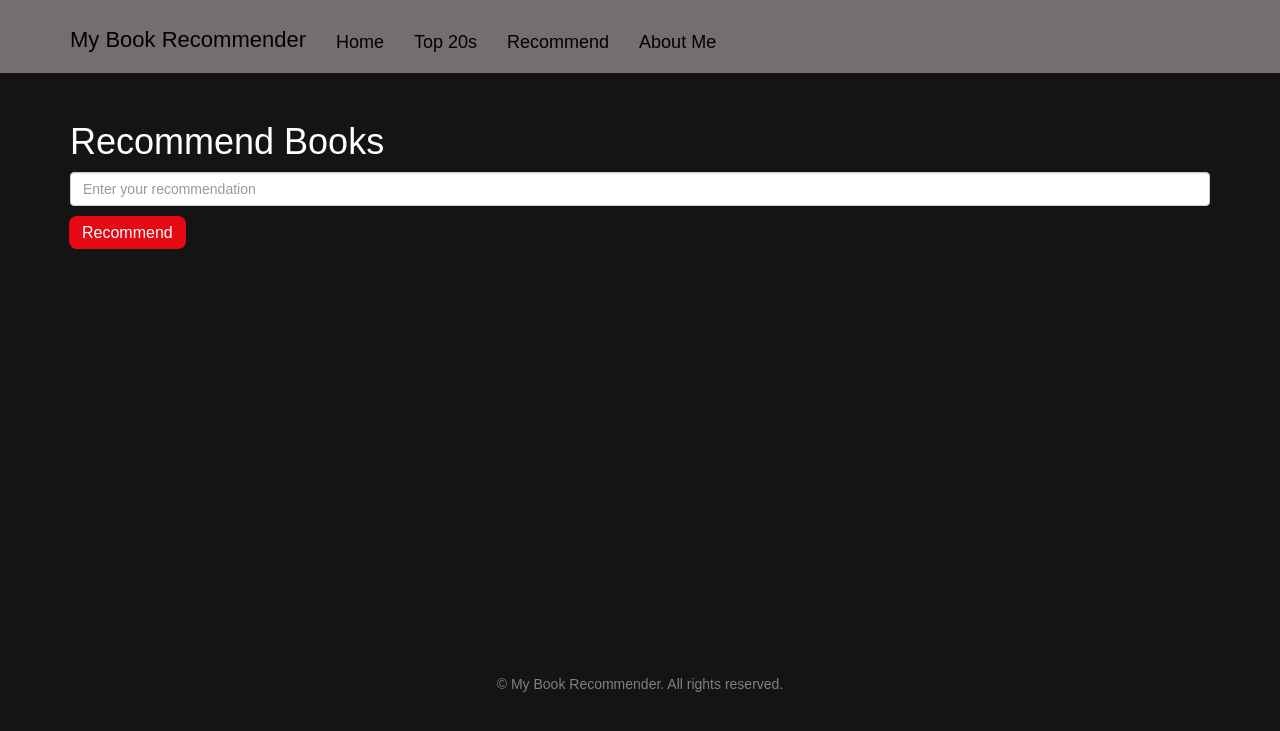
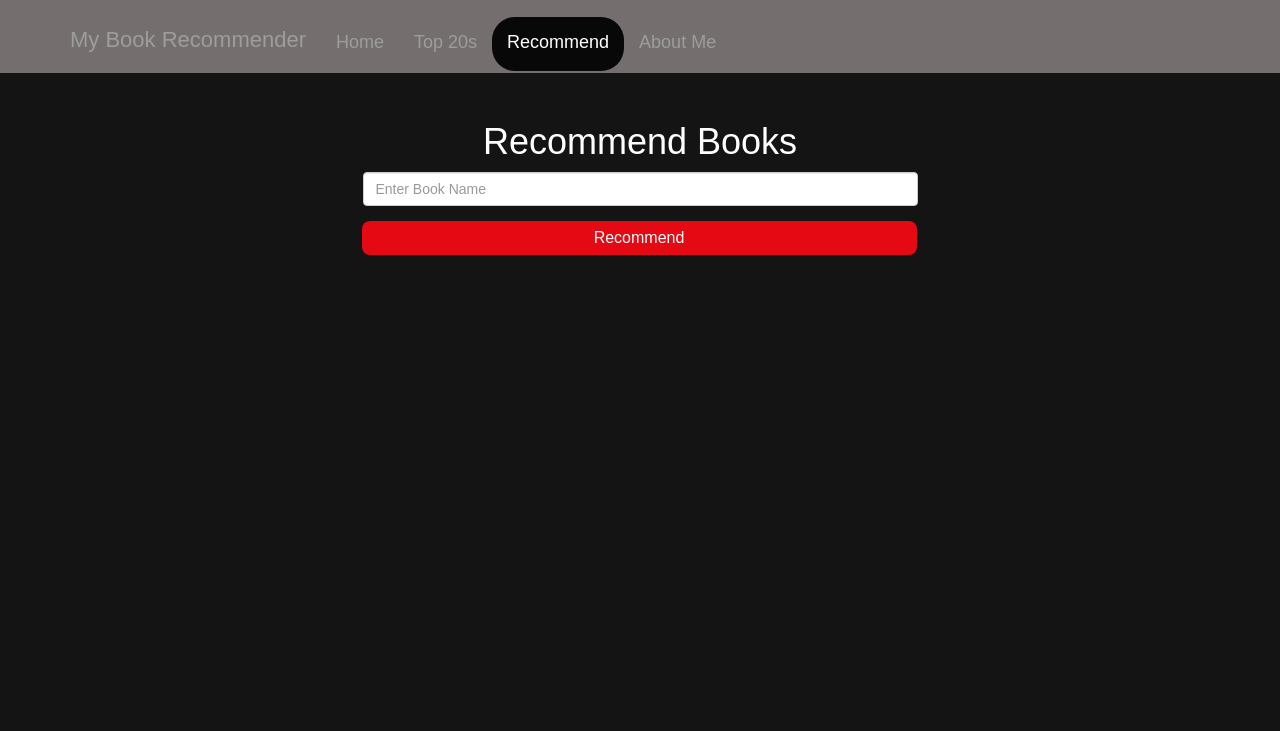
Before and after one commit to Shagunnnnn/Book-recommendation-system, a Flask app: page /recommend in a window 1280 px wide. Shown: the top 731 px of the page. Run offline with Flask 3, Linux system fonts and the light colour scheme; parts of the project's set-up code (start-up, migrations or seed data) failed here and were passed over.

Commit message:
Refactor HTML structure and update navbar links

```diff
--- a/templates/recommend.html
+++ b/templates/recommend.html
@@ -1,62 +1,84 @@
 <!DOCTYPE html>
 <html lang="en">
-
 <head>
     <meta charset="UTF-8">
-    <title>Book Recommender System</title>
-    <link rel="stylesheet" href="https://cdn.jsdelivr.net/npm/bootstrap@3.3.7/dist/css/bootstrap.min.css"
-        integrity="sha384-BVYiiSIFeK1dGmJRAkycuHAHRg32OmUcww7on3RYdg4Va+PmSTsz/K68vbdEjh4u" crossorigin="anonymous">
+    <title>Book Recommendation System</title>
+
+    <!-- Bootstrap -->
+    <link rel="stylesheet"
+          href="https://cdn.jsdelivr.net/npm/bootstrap@3.3.7/dist/css/bootstrap.min.css">
+
+    <!-- Custom CSS -->
     <link rel="stylesheet" href="{{ url_for('static', filename='styles.css') }}">
 </head>
 
 <body>
-    <nav class="navbar navbar-dark">
+
+<!-- NAVBAR -->
+<nav class="navbar navbar-inverse">
     <div class="container">
-            <a class="navbar-brand">My Book Recommender</a>
+        <div class="navbar-header">
+            <a class="navbar-brand" href="{{ url_for('home_ui') }}">
+                My Book Recommender
+            </a>
+        </div>
+
         <ul class="nav navbar-nav">
-                <li><a href="/">Home</a></li>
-                <li><a href="/top20">Top 20s</a></li>
-                <li><a href="/recommend">Recommend</a></li>
-                <li><a href="/aboutus">About Me</a></li>
+            <li><a href="{{ url_for('home_ui') }}">Home</a></li>
+            <li><a href="{{ url_for('index') }}">Top 20s</a></li>
+            <li class="active"><a href="{{ url_for('recommend_ui') }}">Recommend</a></li>
+            <li><a href="{{ url_for('about_us') }}">About Me</a></li>
         </ul>
     </div>
 </nav>
 
+<!-- CONTENT -->
 <div class="container">
     <div class="row">
         <div class="col-md-12">
-                <h1 class="text-white">Recommend Books</h1>
-                <form class="form" action="/recommend_books" method="post">
-                    <input name="user_input" type="text" class="form-control" placeholder="Enter your recommendation">
-                    <button type="submit" class="btn btn-lg btn-danger">Recommend</button>
-                </form>{% if error %}
-                <div class="alert alert-danger" role="alert" style="margin-top:10px;">
-                    {{ error }}
-                </div>
-            {% endif %}
-
-            </div>
-            {% if data %}
-            {% for i in data %}
-            <div class="col-md-3">
-                <a href="https://www.amazon.com/s?k={{ i[0] }}+{{ i[1] }}" target="_blank">
-                <div class="card">
-                        <img class="card-img-top" src="{{ i[2] }}">
-                        <div class="card-body">
-                            <h3 class="card-title">{{ i[0] }}</h3>
-                            <h4 class="card-text">{{ i[1] }}</h4>
-                        </div>
-                </div>
-                </a>
-            </div>
-            {% endfor %}
-            {% endif %}
+            <h1 class="text-center">Recommend Books</h1>
         </div>
     </div>
 
-    <footer class="footer">
-        <p>&copy;  My Book Recommender. All rights reserved.</p>
-    </footer>
+    <!-- SEARCH FORM -->
+    <div class="row">
+        <div class="col-md-6 col-md-offset-3">
+            <form action="{{ url_for('recommend') }}" method="post">
+                <div class="form-group">
+                    <input
+                        type="text"
+                        name="user_input"
+                        class="form-control"
+                        placeholder="Enter Book Name"
+                        required>
+                </div>
+
+                <button type="submit" class="btn btn-primary btn-block">
+                    Recommend
+                </button>
+            </form>
+        </div>
+    </div>
+
+    <br><br>
+
+    <!-- RECOMMENDED BOOKS -->
+    {% if data %}
+    <div class="row">
+        {% for book in data %}
+        <div class="col-md-3">
+            <div class="panel panel-default">
+                <div class="panel-body text-center">
+                    <img src="{{ book[2] }}" class="img-responsive" style="height:250px;margin:auto;">
+                    <h4>{{ book[0] }}</h4>
+                    <p>{{ book[1] }}</p>
+                </div>
+            </div>
+        </div>
+        {% endfor %}
+    </div>
+    {% endif %}
+</div>
+
 </body>
-
 </html>
```
Lines whose indentation alone changed are shown as unchanged.
